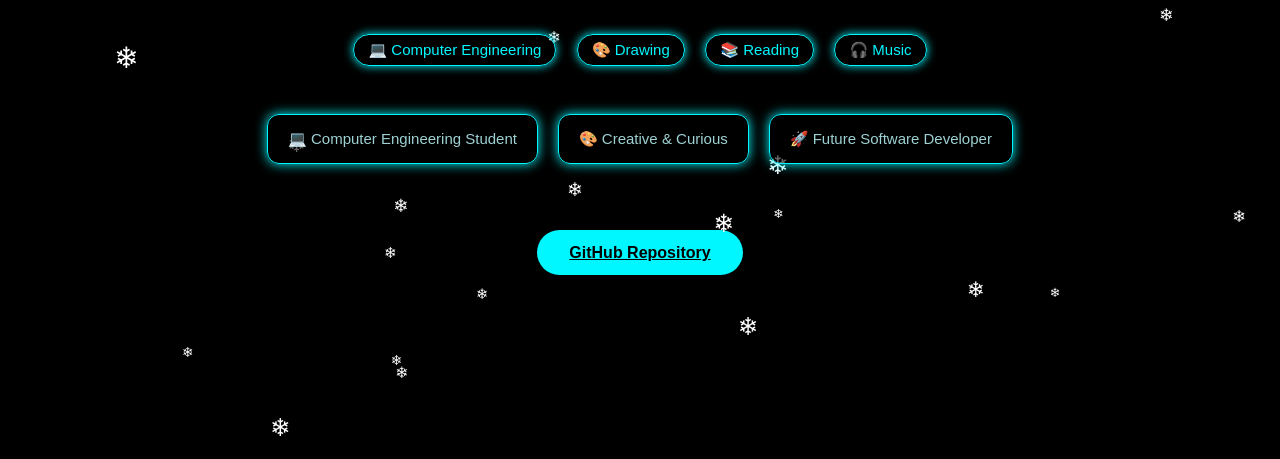
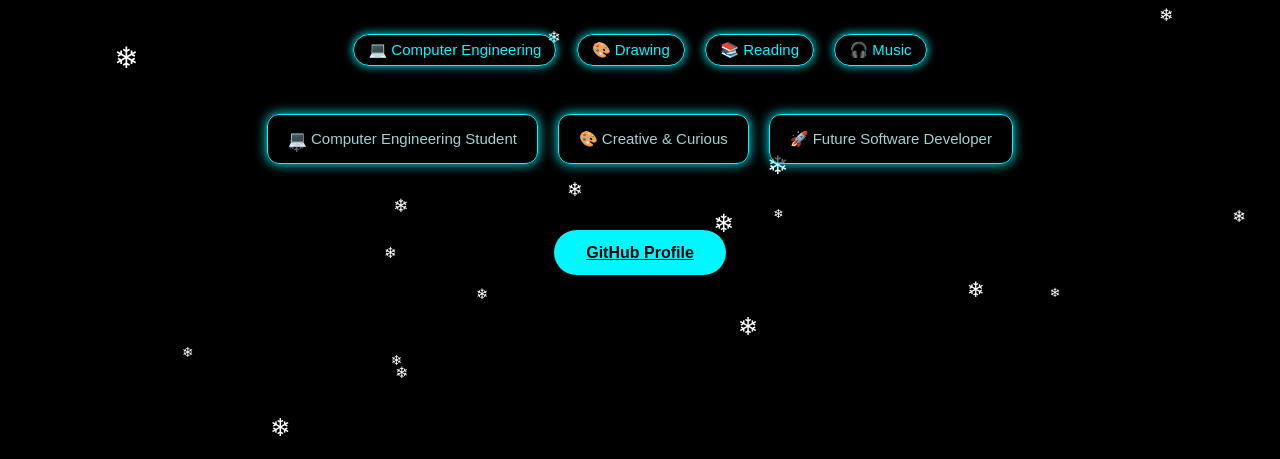
Before and after one commit to ataksumeyra07-png/personal-website, a plain HTML site: page index.html in a window 1280 px wide. Shown: the part 341-800 px from the top of the page. Drawn offline with Linux system fonts and the light colour scheme.

Commit message:
Update GitHub button to profile link

```diff
--- a/index.html
+++ b/index.html
@@ -42,7 +42,7 @@
         href="https://github.com/ataksumeyra07/personal-website"
         target="_blank"
         class="github-btn">
-        GitHub Repository
+        GitHub Profile
     </a>
 </div>
 
```
